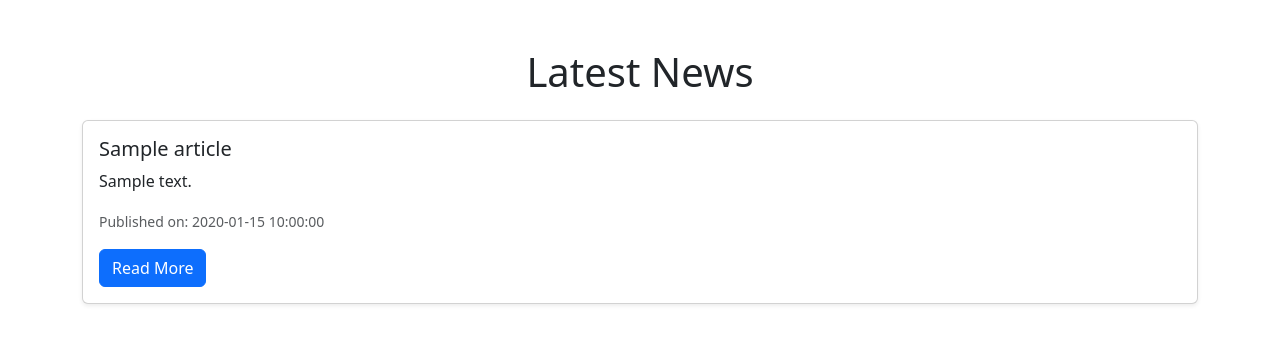
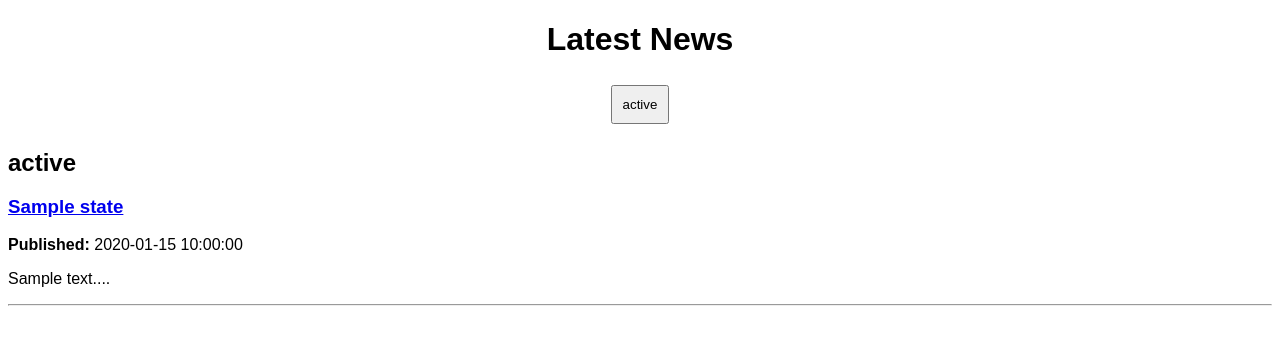
Before and after one commit to gokulan006/Flash-News, a Flask app: template templates/blog.html in a window 1280 px wide. Shown: the top 345 px of the page. Run offline with Flask 3, Linux system fonts and the light colour scheme; the template is opened without the code that fills it: most values are stand-ins (such as "Sample title", 1, 10 or a date in 2020).

Commit message:
Update blog.html

```diff
--- a/templates/blog.html
+++ b/templates/blog.html
@@ -3,29 +3,41 @@
 <head>
     <meta charset="UTF-8">
     <meta name="viewport" content="width=device-width, initial-scale=1.0">
-    <title>Latest News</title>
-    <link href="https://cdn.jsdelivr.net/npm/bootstrap@5.3.0/dist/css/bootstrap.min.css" rel="stylesheet">
+    <title>News Blog</title>
+    <style>
+        body { font-family: Arial, sans-serif; }
+        .state-buttons { text-align: center; margin-bottom: 20px; }
+        .state-buttons button { margin: 5px; padding: 10px; cursor: pointer; }
+        .news-section { margin: 20px 0; }
+        .news-title { font-size: 1.5em; margin-bottom: 10px; }
+    </style>
+    <script>
+        function scrollToState(stateId) {
+            document.getElementById(stateId).scrollIntoView({ behavior: 'smooth' });
+        }
+    </script>
 </head>
 <body>
-    <div class="container mt-5">
-        <h1 class="text-center mt-3 mb-4">Latest News</h1>
+    <h1 style="text-align: center;">Latest News</h1>
 
-        {% if news_articles %}
-            {% for article in news_articles %}
-            <div class="card mb-3 shadow-sm">
-                <div class="card-body">
-                    <h5 class="card-title">{{ article.Title }}</h5>
-                    <p class="card-text">{{ article.Content | truncate(200, True, '...') }}</p>
+    <div class="state-buttons">
+        {% for state in news_articles|groupby('state') %}
+            <button onclick="scrollToState('{{ state.grouper }}')">{{ state.grouper }}</button>
+        {% endfor %}
+    </div>
 
-                    <p class="card-text"><small class="text-muted">Published on: {{ article.Published_date }}</small></p>
-                    <a href="{{ article.link }}" target="_blank" rel="noopener noreferrer" class="btn btn-primary">Read More</a>
+    {% for state, articles in news_articles|groupby('state') %}
+        <div id="{{ state }}" class="news-section">
+            <h2 class="news-title">{{ state }}</h2>
+            {% for article in articles %}
+                <div>
+                    <h3><a href="{{ article.link }}" target="_blank">{{ article.Title }}</a></h3>
+                    <p><strong>Published:</strong> {{ article.Published_date }}</p>
+                    <p>{{ article.Content[:400] }}...</p>
                 </div>
-            </div>
+                <hr>
             {% endfor %}
-        {% else %}
-            <p class="text-center text-muted">No news articles available at the moment.</p>
-        {% endif %}
-
-    </div>
+        </div>
+    {% endfor %}
 </body>
 </html>
```
